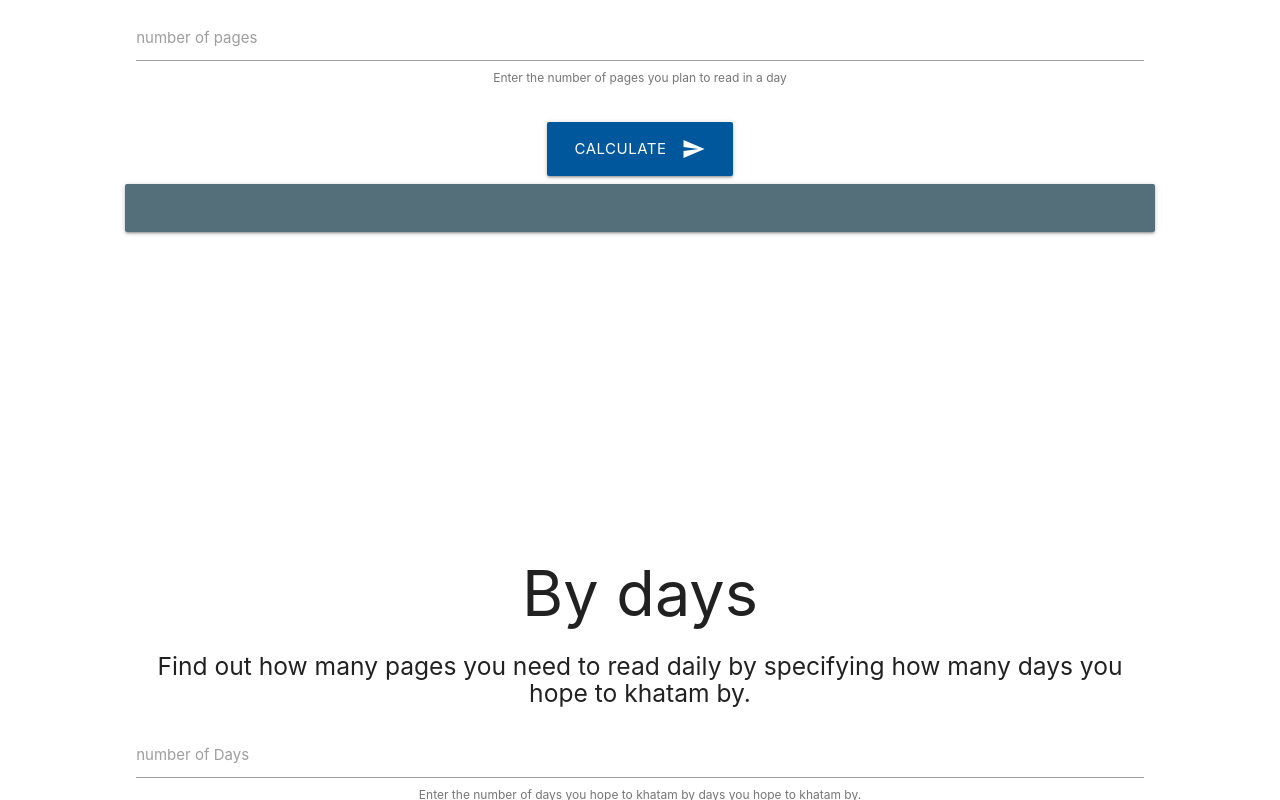
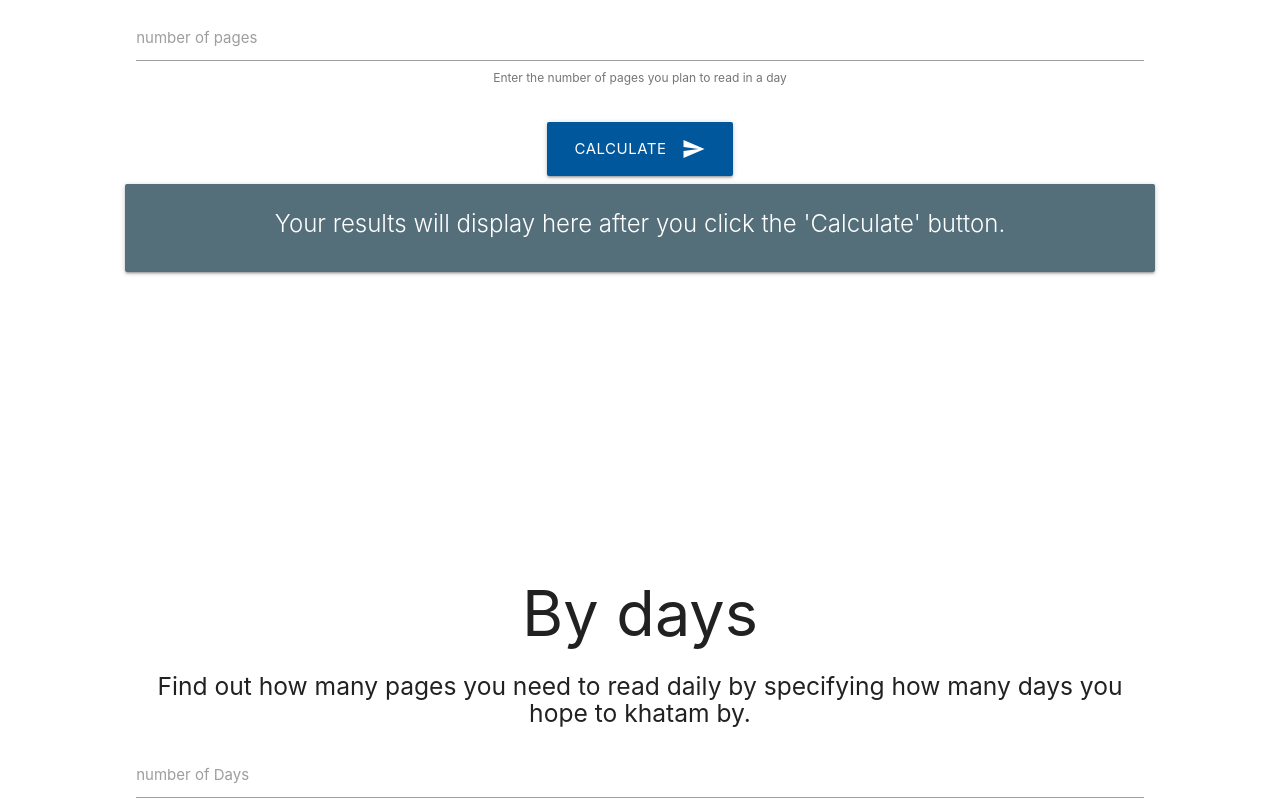
Before and after one commit to cellWall/Khatam-Quran-Calculator, a plain HTML site: page index.html in a window 1280 px wide. Shown: the part 916-1716 px from the top of the page. Drawn offline with nearby package versions, Linux system fonts and the light colour scheme.

Commit message:
remove divs

```diff
--- a/index.html
+++ b/index.html
@@ -47,18 +47,18 @@
                     <span class="helper-text" data-error="wrong" data-success="right">Enter the number of pages you plan
                         to read in a day</span>
                 </div>
-                <div class="row">
             </div>
             <button class="btn-large waves-effect waves-light light-blue darken-4" type="submit" name="action">Calculate
                 <i class="material-icons right">send</i>
             </button>
                 <div class="card blue-grey darken-1">
                     <div class="card-content white-text">
+                        <span class="card-title">Your results will display here after you click the 'Calculate'
+                            button.</span>
                     </div>
                 </div>
 
 
-            </div>
         </div>
         <div id="third-section">
                 <div class="center-align">
```
